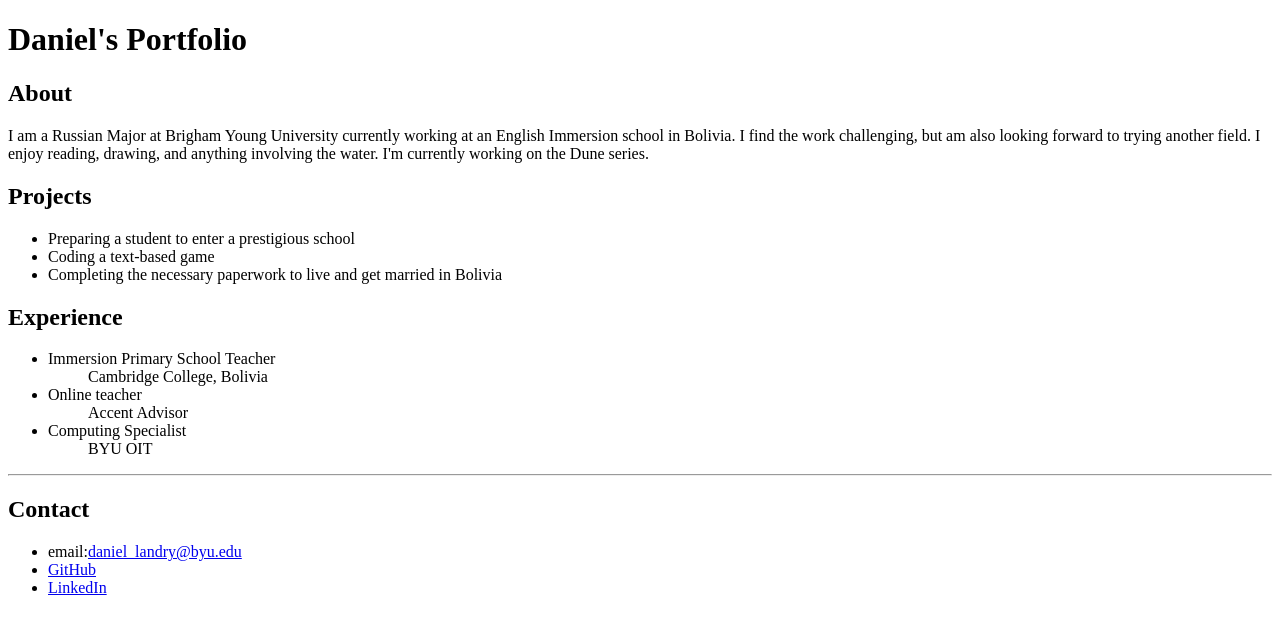
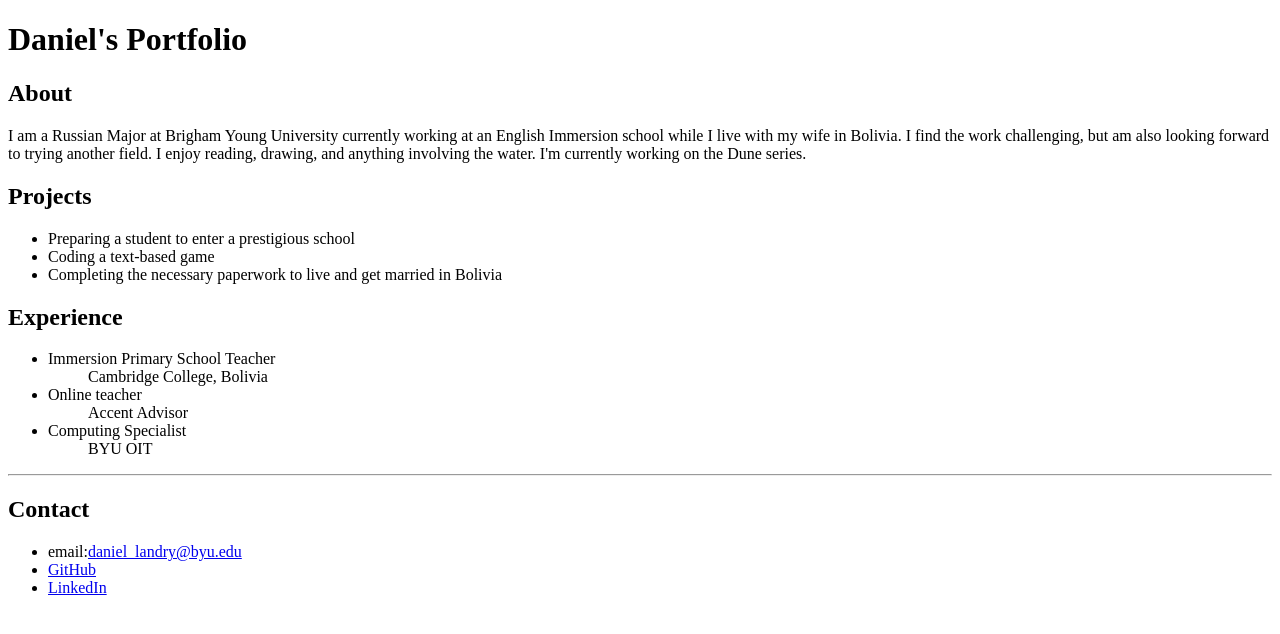
Before and after one commit to svota/portfolio, a plain HTML site: page index.html in a window 1280 px wide. Drawn offline with Linux system fonts and the light colour scheme.

Commit message:
Updated index

```diff
--- a/index.html
+++ b/index.html
@@ -10,10 +10,10 @@
 
     <h2>About</h2>
 
-    <p>I am a Russian Major at Brigham Young University currently
-    working at an English Immersion school in Bolivia. I find the
-    work challenging, but am also looking forward to trying another
-    field. I enjoy reading, drawing, and anything involving the
+    <p>I am a Russian Major at Brigham Young University currently working
+    at an English Immersion school while I live with my wife in Bolivia.
+    I find the work challenging, but am also looking forward to trying
+    another field. I enjoy reading, drawing, and anything involving the
     water. I'm currently working on the Dune series.</p>
 
     <h2>Projects</h2>
```
